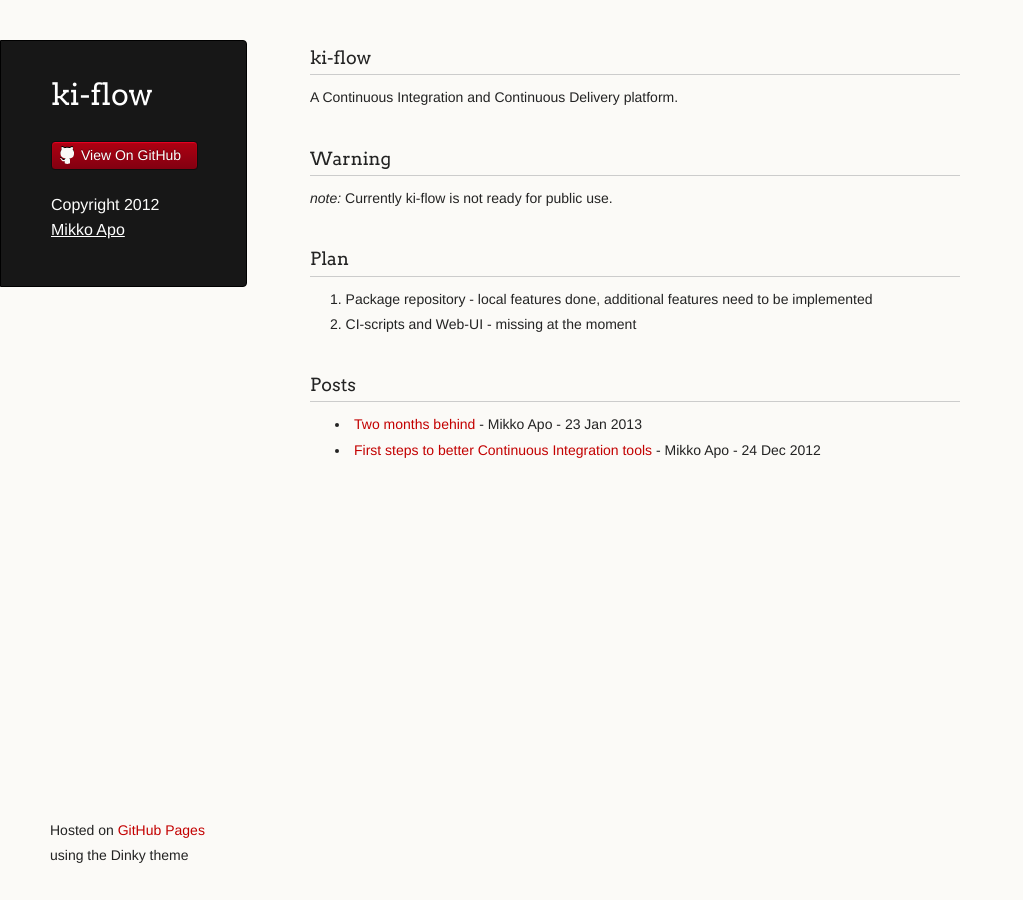
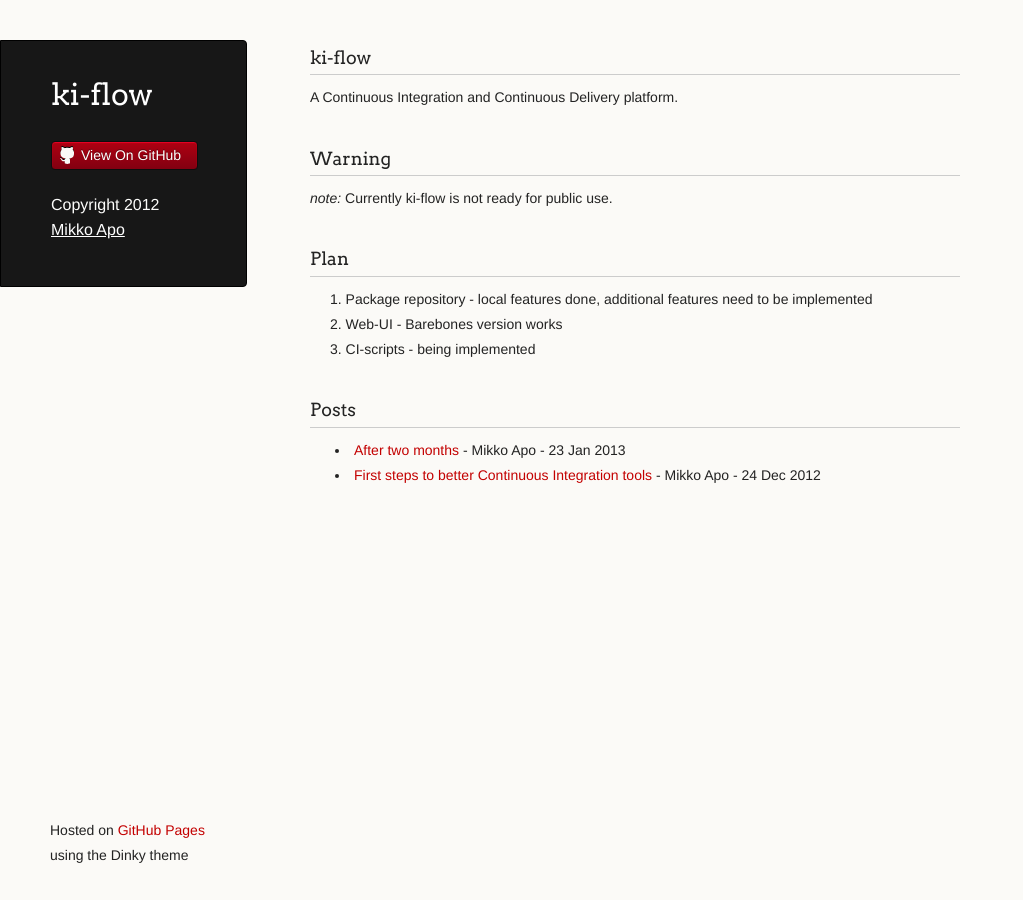
Before and after one commit to mikko-apo/ki-flow, a Jekyll site: the page built from index.md, in a window 1280 px wide. Shown: the whole page, without its empty margins (0-1023 px from the left). Built offline with Jekyll 4.4.1, drawn with Linux system fonts in a browser that asks for light colours; Markdown is read by kramdown in place of the engine named in the settings.

Commit message:
finishing pages

```diff
--- a/_posts/2013-01-23-2nd-month.md
+++ b/_posts/2013-01-23-2nd-month.md
@@ -1,6 +1,6 @@
 ---
 layout: default
-title: Two months behind
+title: After two months
 author: Mikko Apo
 ---
 
--- a/index.md
+++ b/index.md
@@ -14,7 +14,8 @@ A Continuous Integration and Continuous Delivery platform.
 ### Plan
 
 1. Package repository - local features done, additional features need to be implemented
-2. CI-scripts and Web-UI - missing at the moment
+2. Web-UI - Barebones version works
+3. CI-scripts - being implemented
 
 ### Posts
 
```
